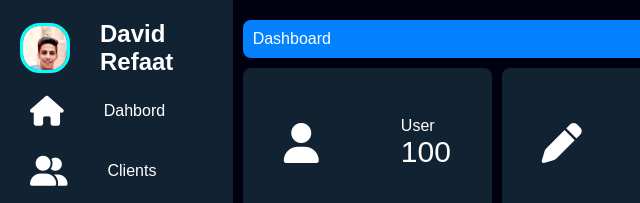
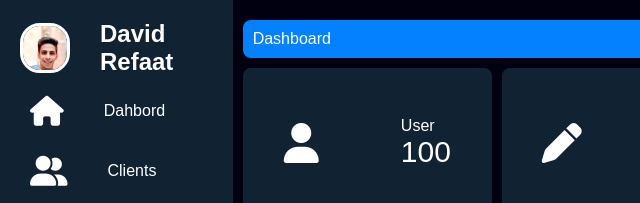
Before and after one commit to sdrft531-sketch/First-Project, a plain HTML site: page index.html in a window 1280 px wide. Shown: the top 203 px of the page, 0-640 px from the left. Drawn offline with Linux system fonts and the light colour scheme.

Commit message:
first commit

```diff
--- a/style.css
+++ b/style.css
@@ -14,7 +14,7 @@ body {
   height: 50px;
   border-radius: 40%;
   overflow: hidden;
-  border: 3px solid aqua;
+  border: 3px solid rgb(255, 255, 255);
   flex-shrink: 0;
 }
 .image img {
```
Also changed, not shown: 1 other file.
